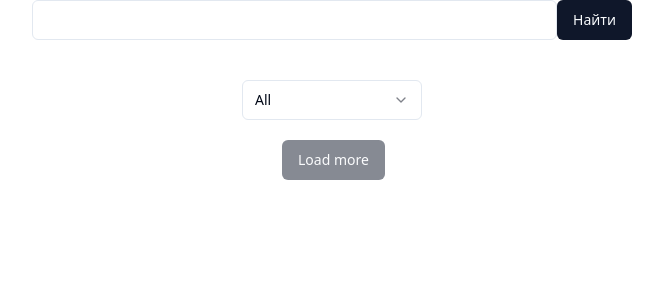
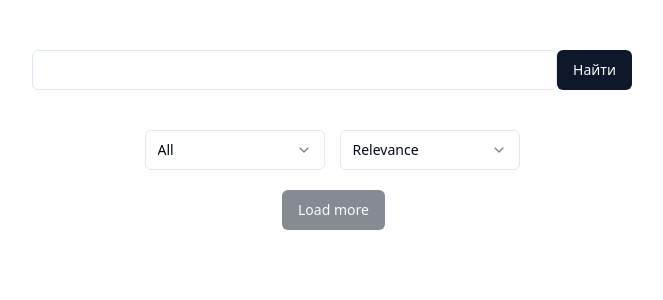
Before and after one commit to Datsunco/online-library, a React (Vite) app: page /main in a window 1280 px wide. Shown: the top 300 px of the page, without its empty margins (308-971 px from the left). Built offline with nearby package versions, Linux system fonts and the light colour scheme.

Commit message:
add: order by relevence

```diff
--- a/src/pages/SearchPage.tsx
+++ b/src/pages/SearchPage.tsx
@@ -84,7 +84,7 @@
 
 
     return (
-        <div>
+        <div className="mt-[50px]">
             <div className="flex max-w-[600px] h-[80px] mt-[50px]" style={{ margin: 'auto'}}>
                 <Input ref={searchInput} id="myInput" value={searchData} onKeyDown={(e) => onKeyDown(e)} onChange={(e) => setSearchData(e.target.value)} />
                 <Button variant={'default'} onClick={() => onClickSearchButton()}>Найти</Button>
@@ -103,6 +103,15 @@
                         <SelectItem value="history">History</SelectItem>
                         <SelectItem value="medical">Medical</SelectItem>
                         <SelectItem value="poetry">Poetry</SelectItem>
+                    </SelectContent>
+                </Select>
+                <Select onValueChange={(e) => onCategoryChange(e)}>
+                    <SelectTrigger className="w-[180px]">
+                        <SelectValue placeholder="Relevance" />
+                    </SelectTrigger>
+                    <SelectContent>
+                        <SelectItem value="relevance">Relevance</SelectItem>
+                        <SelectItem value="newest">Newest</SelectItem>
                     </SelectContent>
                 </Select>
                 {count != 0 ?
```
